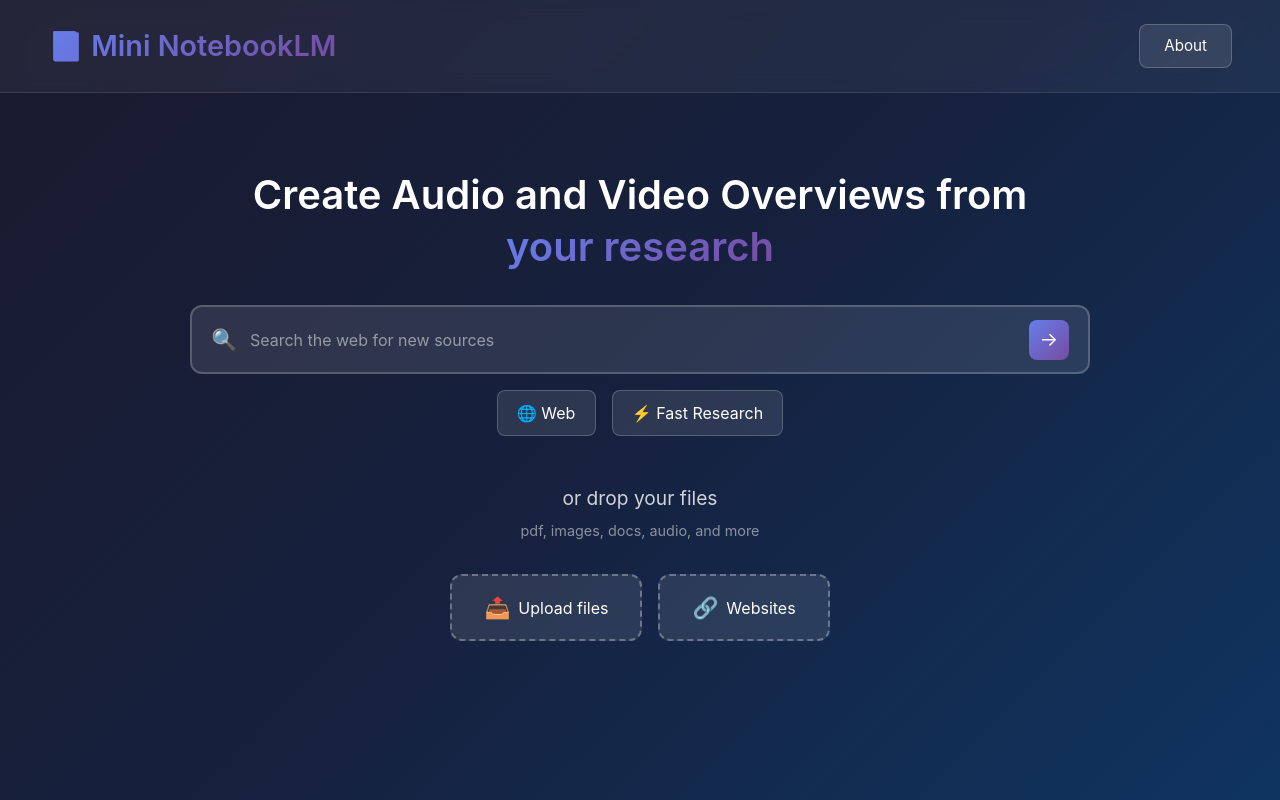
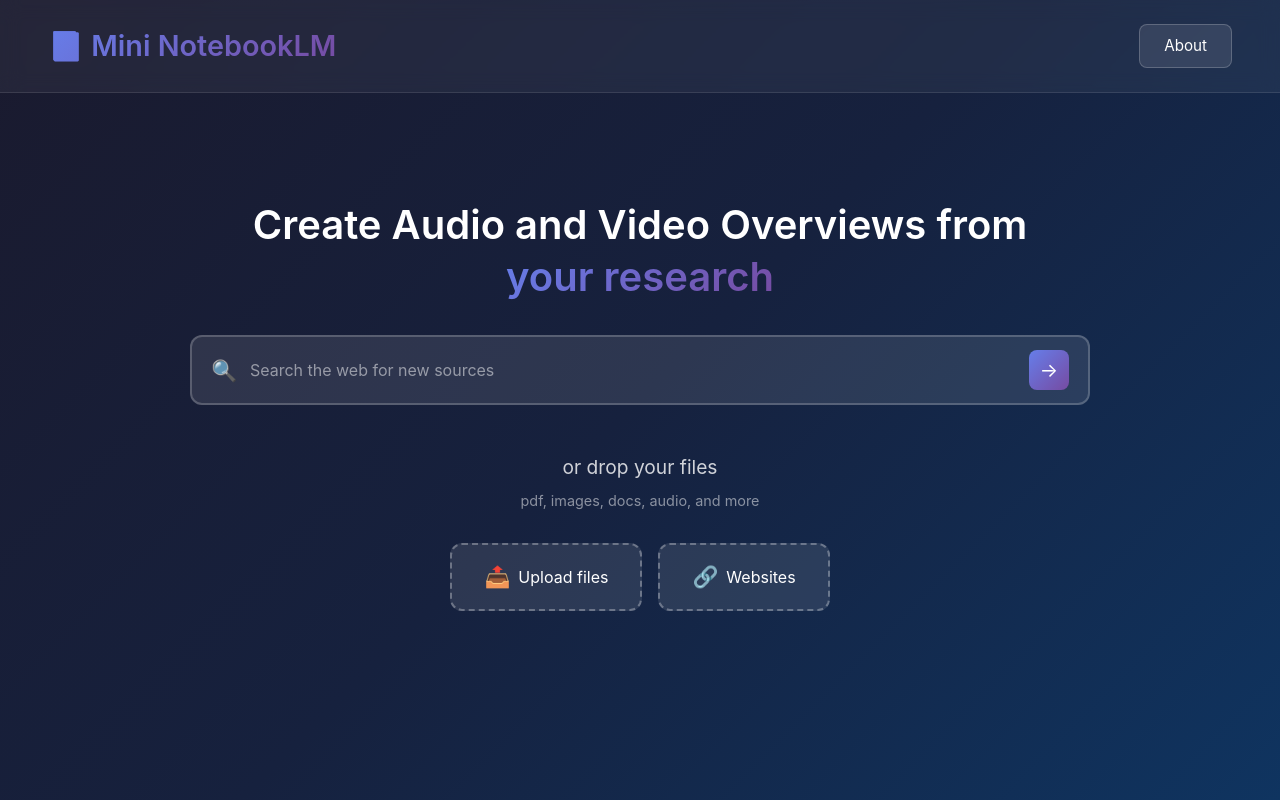
Before and after one commit to Varun251005/smart-research-summarizer, a React (Create React App) app in the folder frontend/: page / in a window 1280 px wide. Built offline with nearby package versions, Linux system fonts and the light colour scheme; the HTML template or start-up script is replaced by a standard one.

Commit message:
fix: remove unnecessary search options from UI

```diff
--- a/frontend/src/components/NotebookLM.jsx
+++ b/frontend/src/components/NotebookLM.jsx
@@ -164,10 +164,6 @@
                   />
                   <button className="search-btn" onClick={handleSearch}>→</button>
                 </div>
-                <div className="search-options">
-                  <button className="option-btn">🌐 Web</button>
-                  <button className="option-btn">⚡ Fast Research</button>
-                </div>
               </div>
 
               <div className="upload-section">
```
